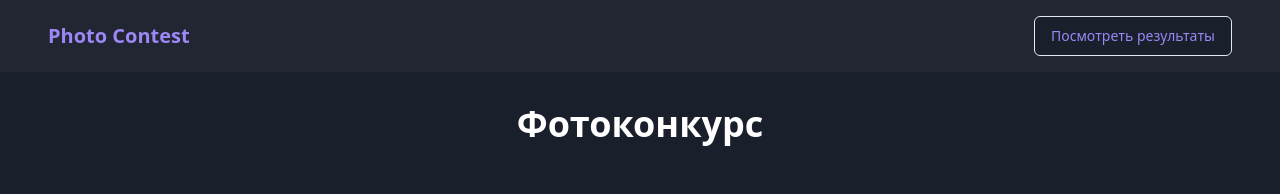
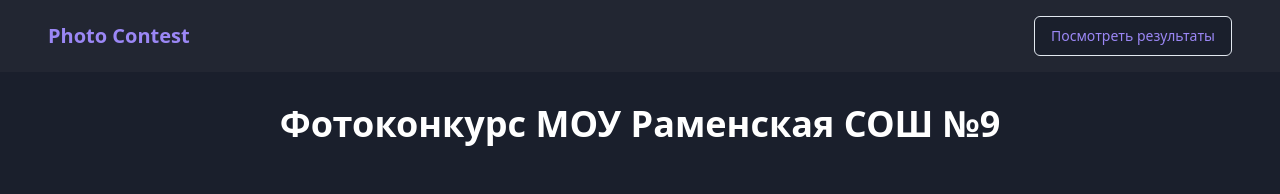
Before and after one commit to IINFORMATIK/photo-vote-festival, a React (Vite) app: page / in a window 1280 px wide. Shown: the top 194 px of the page. Built offline with nearby package versions, Linux system fonts and the light colour scheme.

Commit message:
Update site title
Changed the website title to "Фотоконкурс МОУ Раменская СОШ №9".
[skip gpt_engineer]

```diff
--- a/index.html
+++ b/index.html
@@ -3,8 +3,8 @@
   <head>
     <meta charset="UTF-8" />
     <meta name="viewport" content="width=device-width, initial-scale=1.0" />
-    <title>Фотоконкурс школы номер 9</title>
-    <meta name="description" content="Фотоконкурс школы номер 9" />
+    <title>Фотоконкурс МОУ Раменская СОШ №9</title>
+    <meta name="description" content="Фотоконкурс МОУ Раменская СОШ №9" />
     <meta name="author" content="Фотоконкурс" />
     <meta property="og:image" content="/og-image.png" />
   </head>
--- a/src/pages/Index.tsx
+++ b/src/pages/Index.tsx
@@ -58,7 +58,7 @@ const Index = () => {
       <Navigation photos={photos} />
       <main className="container mx-auto py-8">
         <h1 className="text-4xl font-bold text-center mb-8 text-white">
-          Фотоконкурс
+          Фотоконкурс МОУ Раменская СОШ №9
         </h1>
         <PhotoGrid photos={photos} onVote={handleVote} />
       </main>
```
